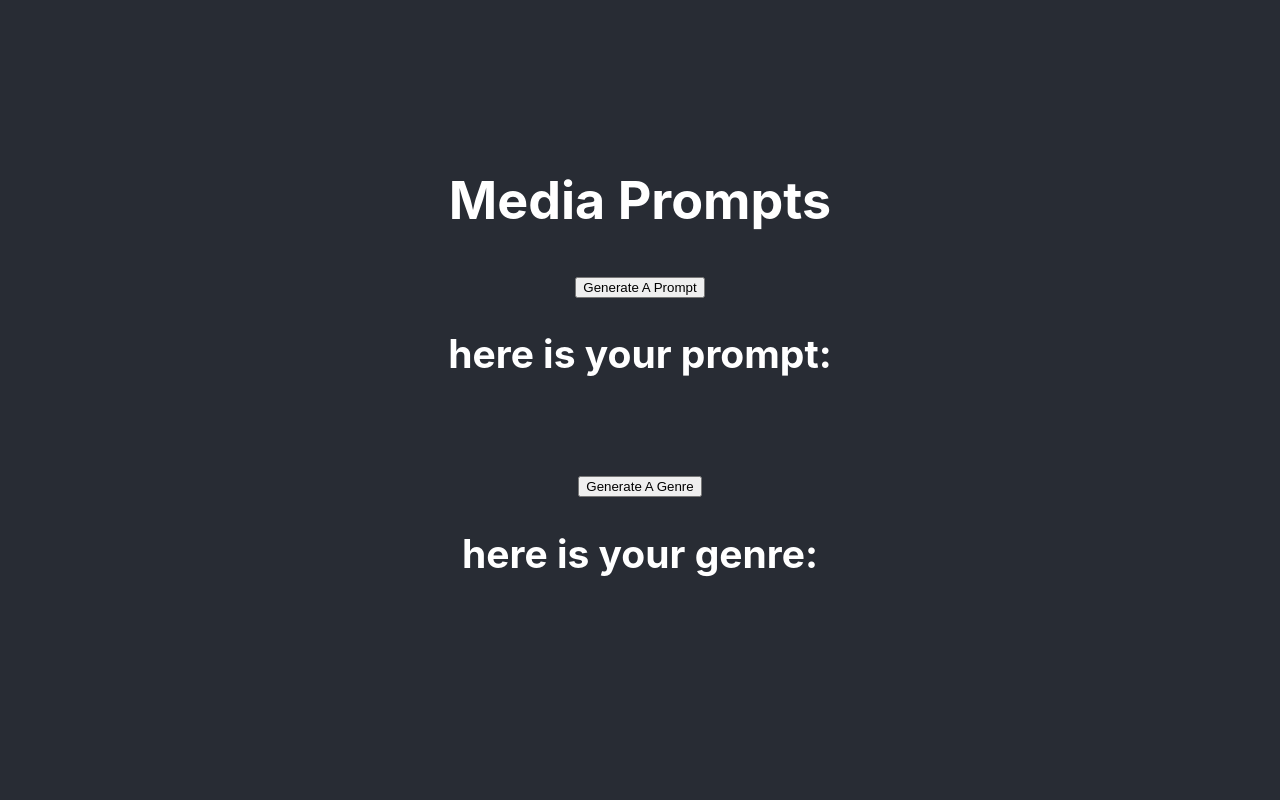
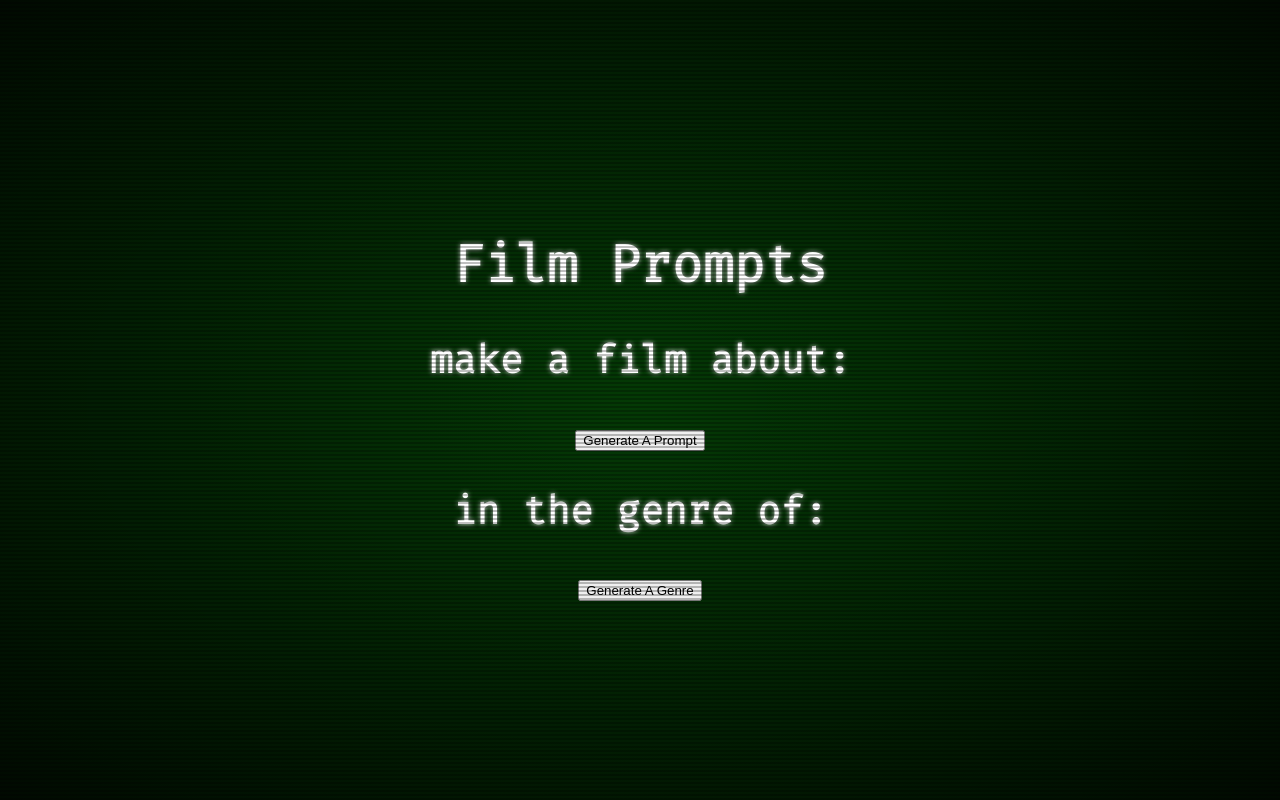
Before and after one commit to procrastian/Media-Prompts-Generator-using-React, a React (Create React App) app: page / in a window 1280 px wide. Built offline with nearby package versions, Linux system fonts and the light colour scheme.

Commit message:
styling updated to mimic crt

```diff
--- a/src/App.css
+++ b/src/App.css
@@ -1,38 +1,45 @@
+@import url("https://fonts.googleapis.com/css2?family=Fira+Code:wght@300&display=swap");
+
 .App {
   text-align: center;
-}
-
-.App-logo {
-  height: 40vmin;
-  pointer-events: none;
-}
-
-@media (prefers-reduced-motion: no-preference) {
-  .App-logo {
-    animation: App-logo-spin infinite 20s linear;
-  }
+  box-shadow:0 0 5vmin 1vmin #000 inset;
 }
 
 .App-header {
   background-color: #282c34;
+  background-image: radial-gradient(rgba(0, 60, 0, 0.9), black 120%);
   min-height: 100vh;
   display: flex;
   flex-direction: column;
   align-items: center;
   justify-content: center;
+  font-family: "Fira Code", monospace;
   font-size: calc(10px + 2vmin);
+  text-shadow: 0 0 5px #C8C8C8;
   color: white;
+
 }
 
-.App-link {
-  color: #61dafb;
+.screen::after {
+  content: " ";
+  display: block;
+  position: absolute;
+  top: 0;
+  left: 0;
+  bottom: 0;
+  right: 0;
+  background: linear-gradient(
+      to bottom,
+      rgba(18, 16, 16, 0) 50%,
+      rgba(0, 0, 0, 0.25) 50%
+  );
+  background-size: 100% 4px;
+  z-index: 2;
+  pointer-events: none;
 }
 
-@keyframes App-logo-spin {
-  from {
-    transform: rotate(0deg);
-  }
-  to {
-    transform: rotate(360deg);
-  }
-}
+/* @font-face {
+  font-family: "Fira Code";
+  src: local("FiraCode-VariableFont_wght")
+    url("./fonts/FiraCode-VariableFont_wght.ttf") format("truetype");
+} */
--- a/src/App.js
+++ b/src/App.js
@@ -1,11 +1,14 @@
 import Home from "./home";
-import './App.css';
+import "./App.css";
+import "./fonts/FiraCode-VariableFont_wght.ttf";
 
 function App() {
   return (
     <div className="App">
       <header className="App-header">
-        <Home />
+        <div className="screen">
+          <Home />
+        </div>
       </header>
     </div>
   );
--- a/src/Components/Genre.js
+++ b/src/Components/Genre.js
@@ -17,12 +17,12 @@ export default function Genre() {
 
   return (
     <>
-      <button onClick={handleClick}>Generate A Genre</button>
+
       <div>
-        <h2>{"here is your genre:"}</h2>
-        <br />
+        <h2>{"in the genre of:"}</h2>
         <p>{`${genre}`}</p>
       </div>
+      <button onClick={handleClick}>Generate A Genre</button>
     </>
   );
 }
--- a/src/Components/Prompt.js
+++ b/src/Components/Prompt.js
@@ -15,12 +15,12 @@ export default function Prompt() {
 
   return (
     <>
-      <button onClick={handleClick}>Generate A Prompt</button>
+
       <div>
-        <h2>{"here is your prompt:"}</h2>
-        <br />
+        <h2>{"make a film about:"}</h2>
         <p>{`${prompt}`}</p>
       </div>
+      <button onClick={handleClick}>Generate A Prompt</button>
     </>
   );
 }
--- a/src/home.js
+++ b/src/home.js
@@ -4,7 +4,7 @@ import Prompt from "./Components/Prompt";
 export default function Home() {
   return (
     <div>
-      <h1>Media Prompts</h1>
+      <h1>Film Prompts</h1>
       <Prompt />
       <Genre />
     </div>
```
Also changed, not shown: src/fonts/FiraCode-VariableFont_wght.ttf (added).
